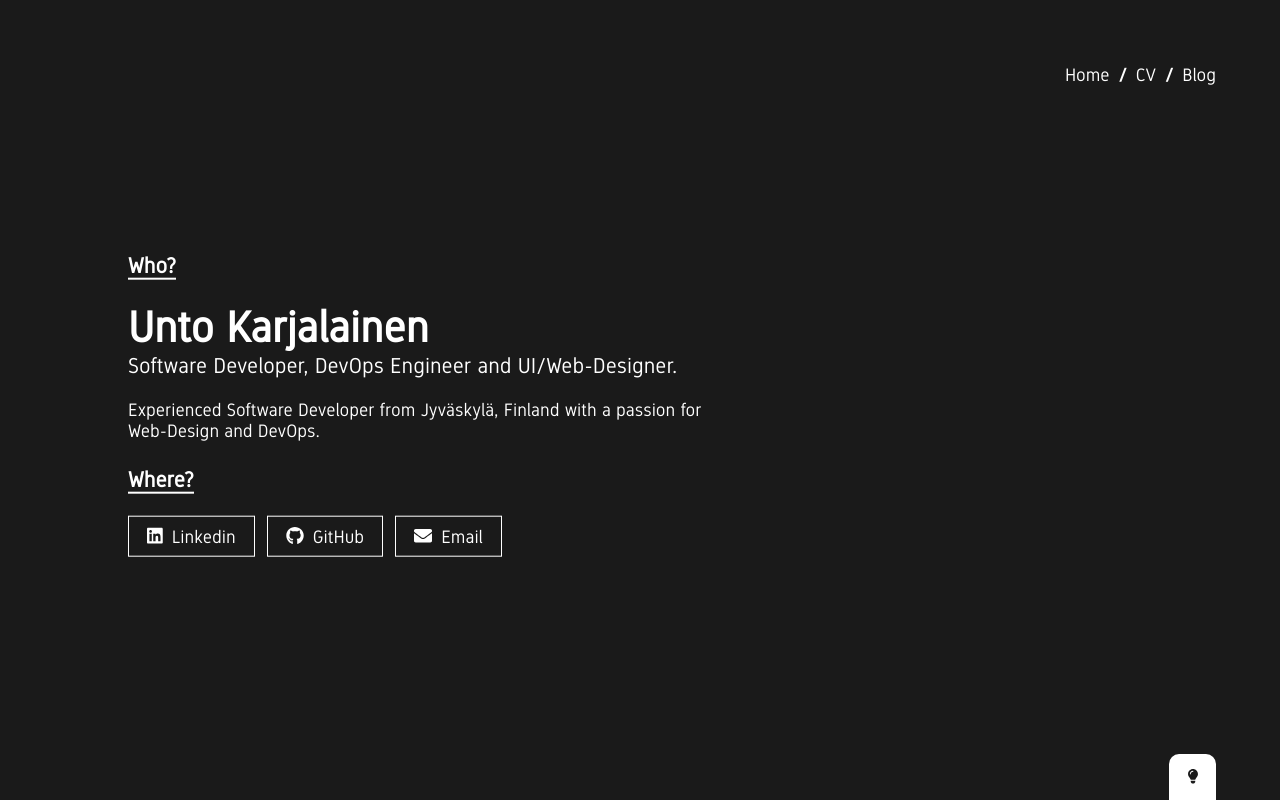
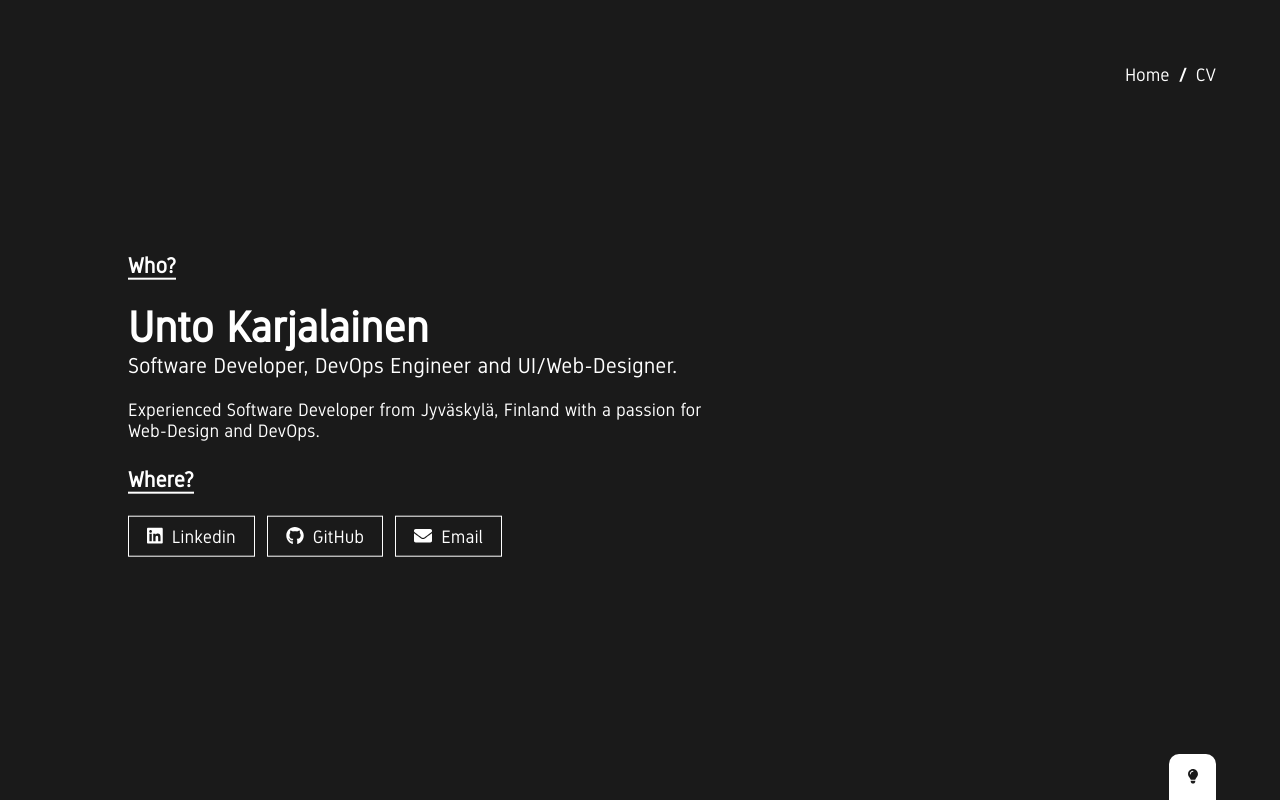
Before and after one commit to untocodes/personal-website, a Gatsby site: page / in a window 1280 px wide. Built offline with nearby package versions, Linux system fonts and the light colour scheme; Gatsby itself is replaced by a stand-in of ours.

Commit message:
Remove extra link from header

```diff
--- a/src/components/Navigation.jsx
+++ b/src/components/Navigation.jsx
@@ -10,9 +10,6 @@ const Navigation = (props) => (
       <div className={styles.navLink}>
           <Link to="/cv/">CV</Link>
       </div>
-      <div className={styles.navLink}>
-          <Link to="/blog/">Blog</Link>
-      </div>
   </div>
 );
 export default Navigation;
```
